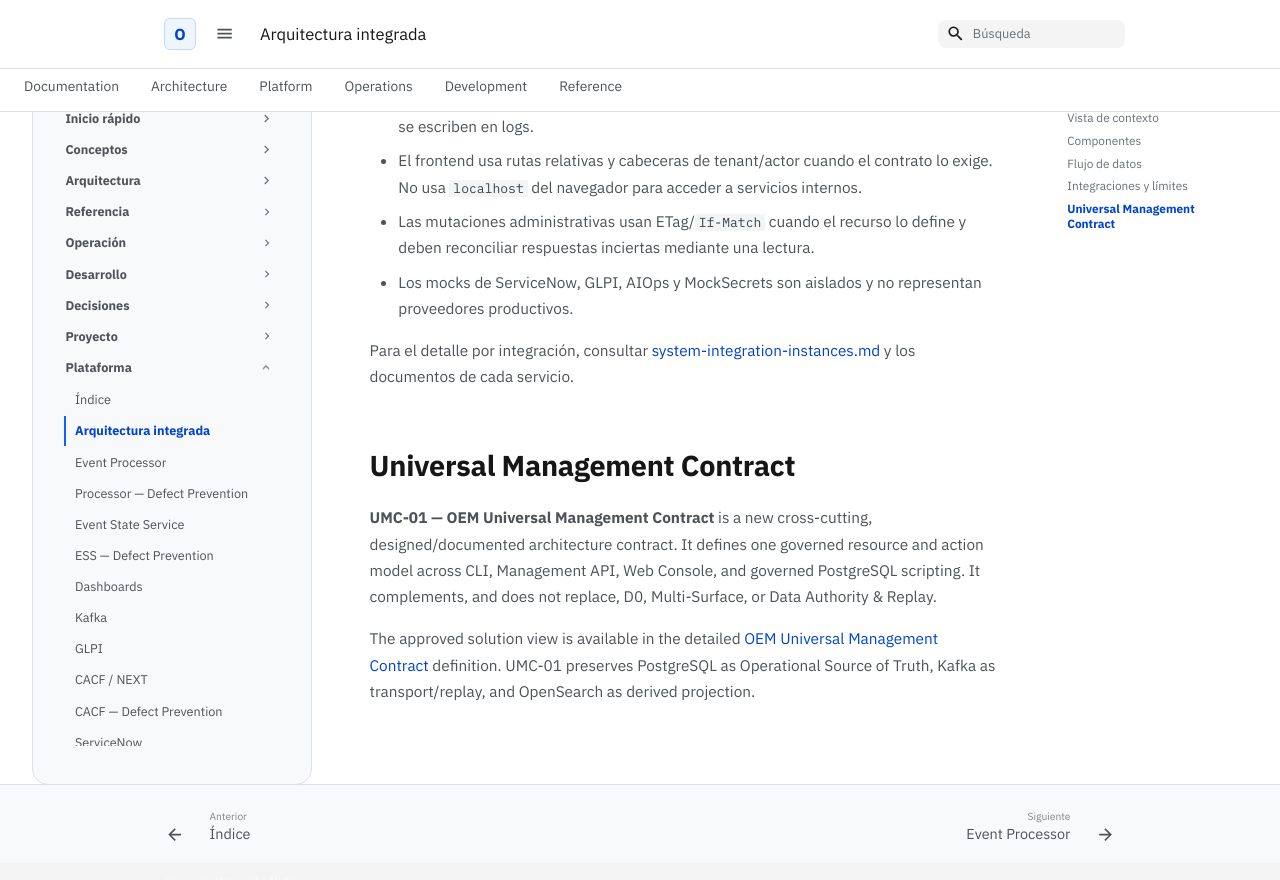
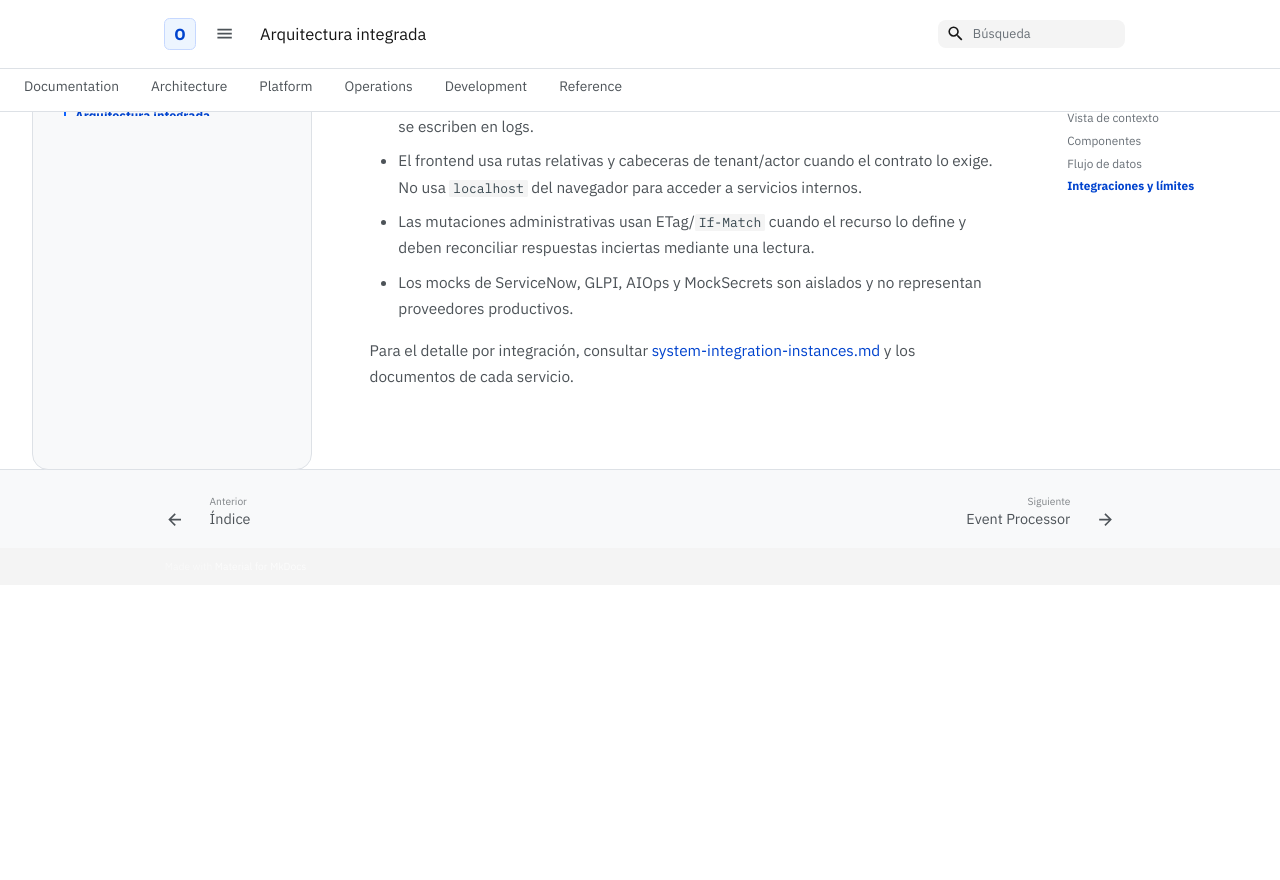
Before and after one commit to eventmgmtplatform/docs, an MkDocs documentation site: the page built from docs/platform/architecture/README.md, in a window 1280 px wide and 900 px high, scrolled down 1605 px. Shown: the top 880 px of the window. Built offline with MkDocs 1.6.1 and Material for MkDocs 9.7.7, drawn with Linux system fonts in a browser that asks for light colours; after the commit the page ends 2190 px from its top, so only the background shows below that.

Commit message:
fix(docs): restore product documentation ownership boundary

```diff
--- a/docs/platform/architecture/README.md
+++ b/docs/platform/architecture/README.md
@@ -53,16 +53,3 @@
 Para el detalle por integración, consultar
 [system-integration-instances.md](system-integration-instances.md) y los
 documentos de cada servicio.
-
-## Universal Management Contract
-
-**UMC-01 — OEM Universal Management Contract** is a new cross-cutting,
-designed/documented architecture contract. It defines one governed resource
-and action model across CLI, Management API, Web Console, and governed
-PostgreSQL scripting. It complements, and does not replace, D0, Multi-Surface,
-or Data Authority & Replay.
-
-The approved solution view is available in the detailed
-[OEM Universal Management Contract](../../architecture/universal-management-contract.md)
-definition. UMC-01 preserves PostgreSQL as Operational Source of Truth, Kafka
-as transport/replay, and OpenSearch as derived projection.
```
Also changed, not shown: 1 other file.
